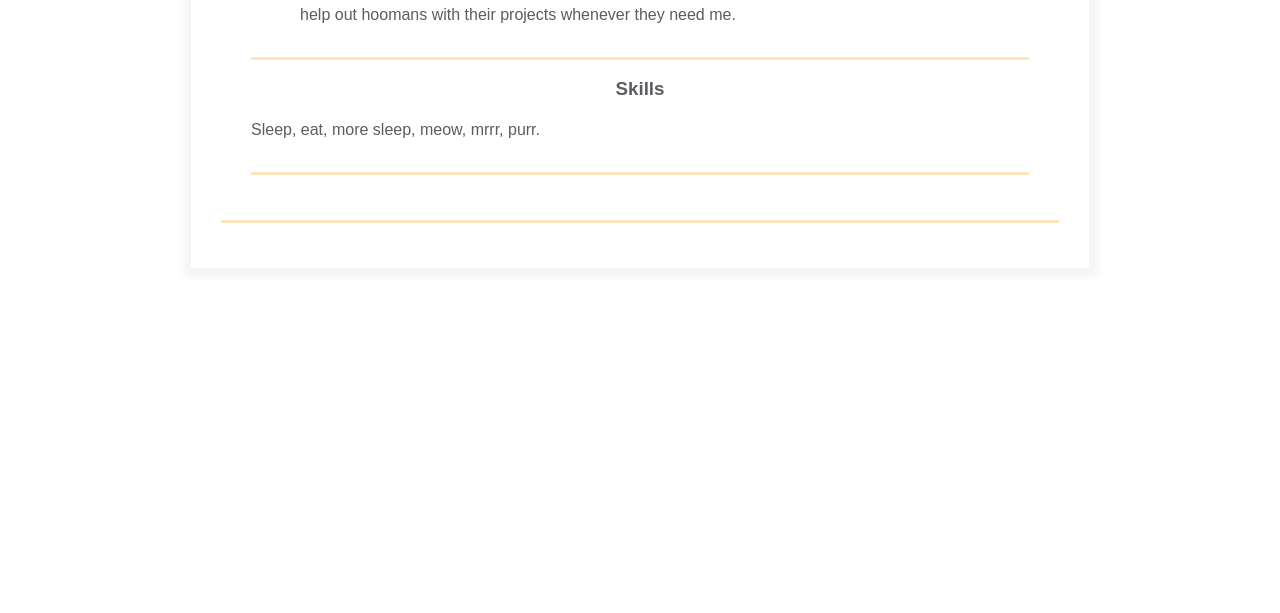
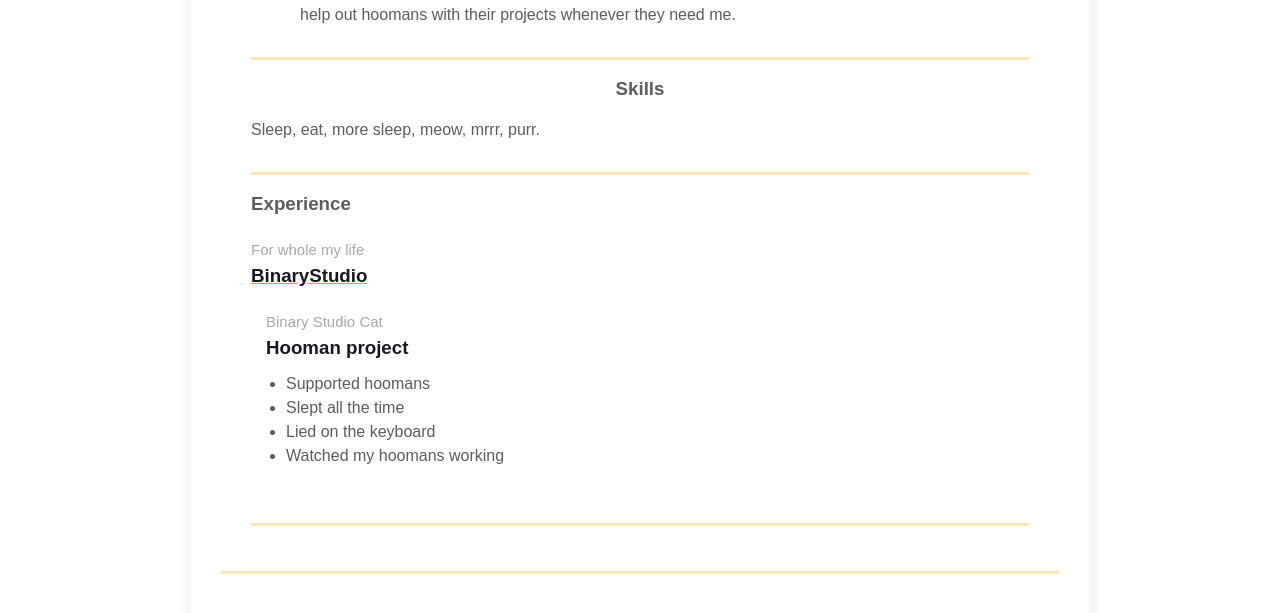
Before and after one commit to t-repository/homepage, a plain HTML site: page index.html in a window 1280 px wide. Shown: the part 347-960 px from the top of the page. Before the commit the page ends 800 px from the top, so only its background shows below. Drawn offline with Linux system fonts and the light colour scheme.

Commit message:
Add experience block

```diff
--- a/index.html
+++ b/index.html
@@ -75,6 +75,36 @@
               </div>
             </div>
 
+            <div class="container">
+              <div class="resume__block">
+                <div class="main-info fh">
+
+                  <div class="experiences">
+                    <h3 class="experiences__header">Experience</h3>
+                    <div class="experiences__company">
+                      <div class="experiences__company-header">
+                        <span class="experiences__company-header-durability">For whole my life</span>
+                        <h3 class="experiences__company-header-name">BinaryStudio</h3>
+                      </div>
+
+                      <div class="experiences__company-project">
+                        <span class="experiences__company-project-role">Binary Studio Cat</span>
+                        <h3 class="experiences__company-project-name">Hooman project</h3>
+                        <ul class="experiences__company-project-responsibilities">
+                          <li>Supported hoomans</li>
+                          <li>Slept all the time</li>
+                          <li>Lied on the keyboard</li>
+                          <li>Watched my hoomans working</li>
+                        </ul>
+                      </div>
+                    </div>
+                  </div>
+
+                  <div class="additional-info fv"></div>
+                </div>
+              </div>
+            </div>
+
           </div>
         </div>
       </div>
```
